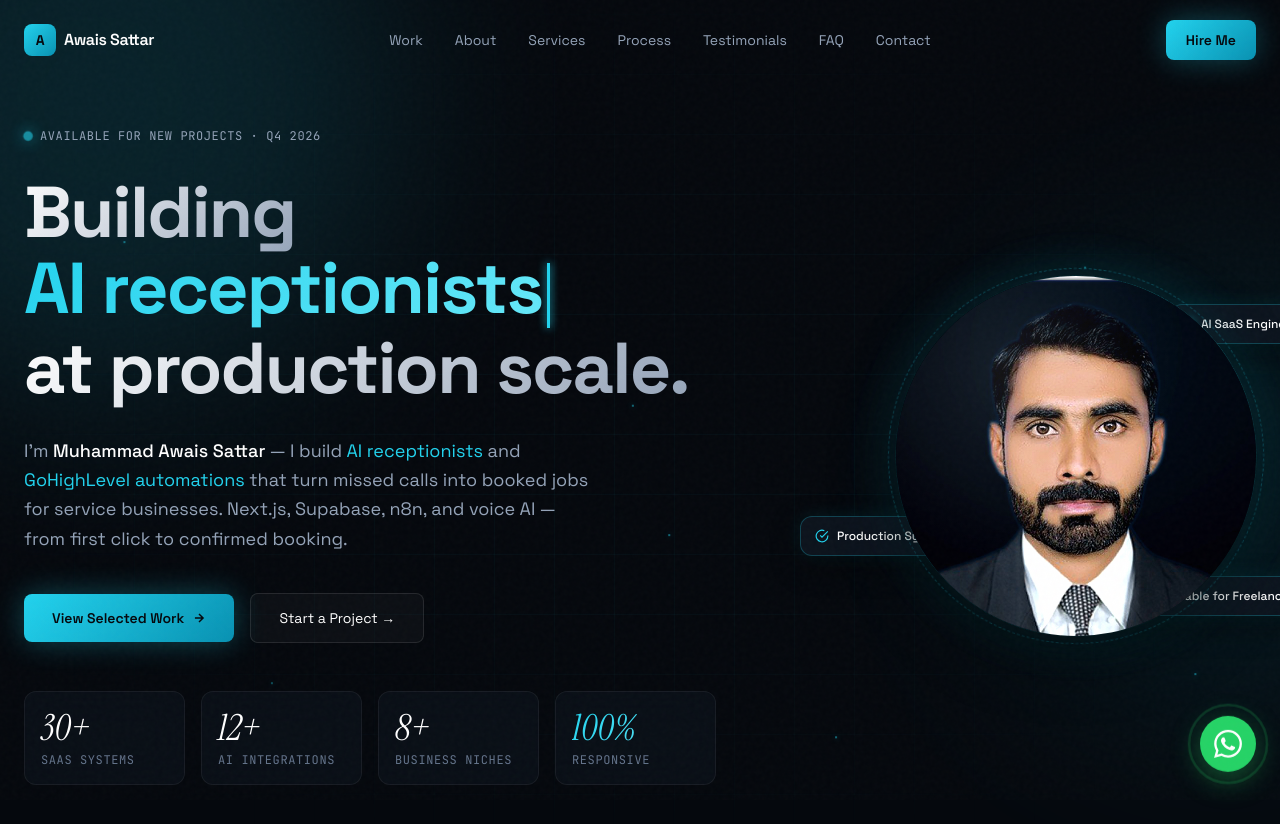
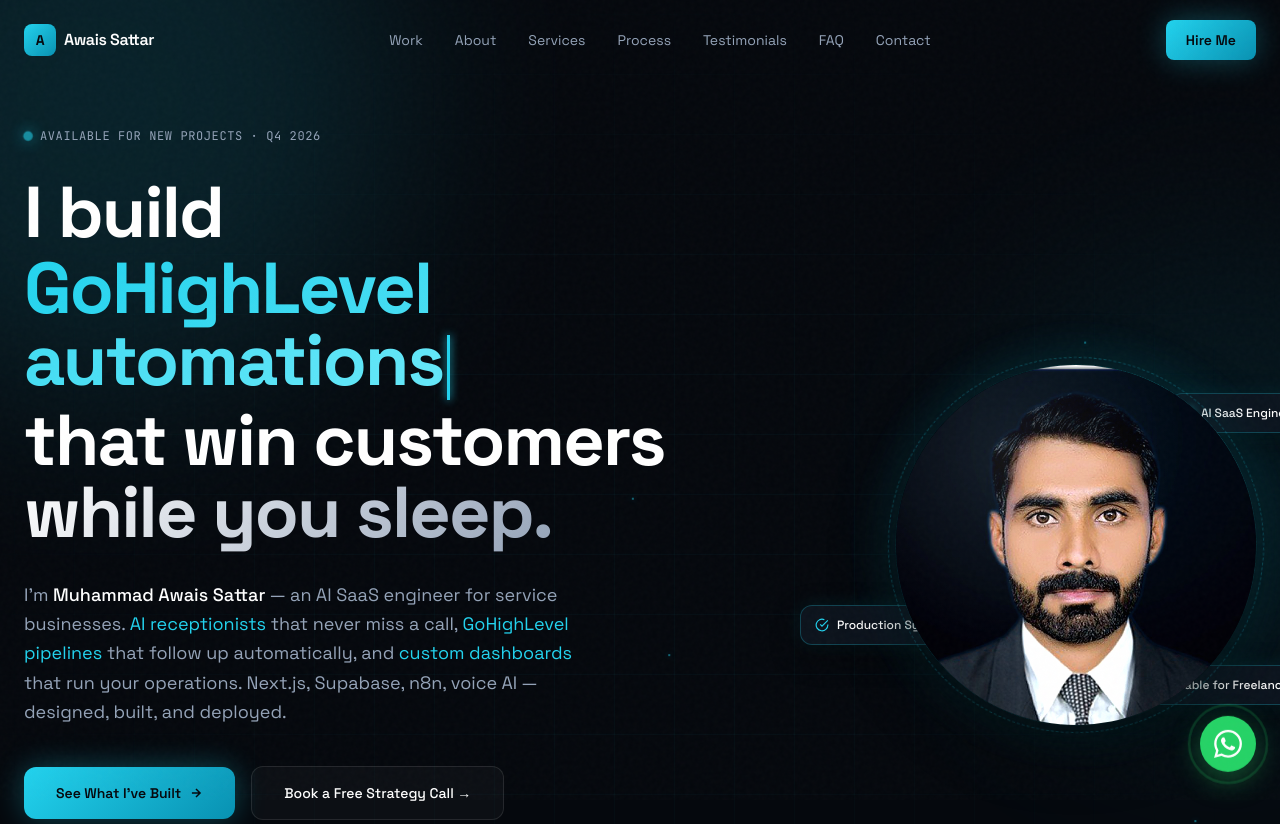
Before and after one commit to awaissattar763-ctrl/awaissattar-portfolio, a React (Vite) app: page / in a window 1280 px wide. Shown: the top 824 px of the page. Built offline with nearby package versions, Linux system fonts and the light colour scheme.

Commit message:
International standard polish: hero rewrite, copy polish, honest stats

```diff
--- a/src/components/About.jsx
+++ b/src/components/About.jsx
@@ -22,22 +22,23 @@
         <div className="grid lg:grid-cols-12 gap-12">
           <Reveal direction="left" className="lg:col-span-7 space-y-5 text-slate-300 text-lg leading-relaxed">
             <p>
-              I'm <span className="text-white font-medium">Muhammad Awais Sattar</span>, based in Khanewal,
-              Pakistan. I specialize in building production-grade SaaS dashboards, AI-integrated admin
-              systems, and end-to-end business platforms.
+              I'm <span className="text-white font-medium">Muhammad Awais Sattar</span>, an AI SaaS
+              engineer based in Pakistan, working with clients worldwide. I build the systems that
+              service businesses run on — <span className="text-cyan-400">AI receptionists</span> that
+              answer every call, <span className="text-cyan-400">automation pipelines</span> that follow
+              up instantly, and <span className="text-cyan-400">dashboards</span> that turn chaos into clarity.
             </p>
             <p>
-              My work spans 8+ industries — from{' '}
-              <span className="text-cyan-400">real estate intelligence</span> to restaurant operations,
-              from <span className="text-cyan-400">WhatsApp automation</span> to school management
-              systems. I've shipped 30+ SaaS systems with AI integrations across Claude, OpenAI, Groq,
-              and Llama.
+              My portfolio spans 10+ business verticals — real estate, dental, legal, home services,
+              retail, education, fitness, hospitality. Every project is a working system with real
+              backend logic, not a mockup: Supabase Auth, PostgreSQL, n8n workflows, voice AI.
             </p>
             <p className="text-slate-400">
-              I don't ship template-style projects. Every build is engineered around real business
-              workflows, with the architectural discipline of someone who understands that{' '}
+              I don't do template work. Each build starts from your actual workflow — how leads come
+              in, where they slip through, what your team touches daily — and the software is
+              engineered around that reality.{' '}
               <span className="text-cyan-400 italic">
-                "frontend" is just the surface — products are systems.
+                Frontend is the surface. Products are systems.
               </span>
             </p>
           </Reveal>
@@ -46,18 +47,18 @@
             <div className="grid grid-cols-2 gap-3">
               <div className="glass-cyan rounded-xl p-5">
                 <div className="text-xs font-mono text-cyan-400 mb-1">SPECIALIZATIONS</div>
-                <div className="text-white font-semibold text-sm">AI SaaS Platforms</div>
-                <div className="text-xs text-slate-500 mt-1">ERP · CRM · Admin Panels</div>
+                <div className="text-white font-semibold text-sm">AI SaaS & Automation</div>
+                <div className="text-xs text-slate-500 mt-1">Receptionists · Pipelines · Dashboards</div>
               </div>
               <div className="glass-cyan rounded-xl p-5">
                 <div className="text-xs font-mono text-cyan-400 mb-1">INDUSTRIES</div>
-                <div className="text-white font-semibold text-sm">8+ Verticals</div>
-                <div className="text-xs text-slate-500 mt-1">EdTech · FinTech · PropTech</div>
+                <div className="text-white font-semibold text-sm">10+ Verticals</div>
+                <div className="text-xs text-slate-500 mt-1">Dental · Legal · Home Services</div>
               </div>
               <div className="glass-cyan rounded-xl p-5">
                 <div className="text-xs font-mono text-cyan-400 mb-1">AI MODELS</div>
                 <div className="text-white font-semibold text-sm">Claude · OpenAI</div>
-                <div className="text-xs text-slate-500 mt-1">Groq · Llama 3</div>
+                <div className="text-xs text-slate-500 mt-1">Groq · Llama 3 · ElevenLabs</div>
               </div>
               <div className="glass-cyan rounded-xl p-5">
                 <div className="text-xs font-mono text-cyan-400 mb-1">LANGUAGES</div>
--- a/src/components/Hero.jsx
+++ b/src/components/Hero.jsx
@@ -25,9 +25,9 @@
               </div>
             </Reveal>
 
-            <h1 className="text-4xl md:text-6xl lg:text-7xl font-bold tracking-tight leading-[1.0] mb-8">
+            <h1 className="text-4xl md:text-6xl lg:text-7xl font-bold tracking-tight leading-[1.02] mb-8">
               <Reveal direction="up">
-                <span className="gradient-text">Building</span>
+                <span className="text-white">I build</span>
               </Reveal>
               <Reveal direction="up" delay={0.1}>
                 <div className="my-1">
@@ -35,30 +35,32 @@
                 </div>
               </Reveal>
               <Reveal direction="up" delay={0.2}>
-                <span className="gradient-text">at production scale.</span>
+                <span className="text-white">that win customers</span>{' '}
+                <span className="gradient-text">while you sleep.</span>
               </Reveal>
             </h1>
 
             <Reveal direction="up" delay={0.3}>
               <p className="text-lg text-slate-400 max-w-xl leading-relaxed mb-10">
-                I'm <span className="text-white font-medium">Muhammad Awais Sattar</span> — I build{' '}
-                <span className="text-cyan-400">AI receptionists</span> and{' '}
-                <span className="text-cyan-400">GoHighLevel automations</span> that turn missed calls into
-                booked jobs for service businesses. Next.js, Supabase, n8n, and voice AI — from first
-                click to confirmed booking.
+                I'm <span className="text-white font-medium">Muhammad Awais Sattar</span> — an AI SaaS
+                engineer for service businesses. <span className="text-cyan-400">AI receptionists</span>{' '}
+                that never miss a call, <span className="text-cyan-400">GoHighLevel pipelines</span>{' '}
+                that follow up automatically, and <span className="text-cyan-400">custom dashboards</span>{' '}
+                that run your operations. Next.js, Supabase, n8n, voice AI — designed, built, and
+                deployed.
               </p>
             </Reveal>
 
             <Reveal direction="up" delay={0.4}>
               <div className="flex flex-wrap items-center gap-4 mb-12">
-                <a href="#work" className="btn-primary px-7 py-3.5 rounded-lg text-sm flex items-center gap-2">
-                  <span>View Selected Work</span>
+                <a href="#work" className="btn-primary px-8 py-4 rounded-xl text-sm font-semibold flex items-center gap-2 shadow-lg shadow-cyan-500/20 hover:shadow-cyan-500/30 transition-shadow">
+                  <span>See What I've Built</span>
                   <svg width="14" height="14" viewBox="0 0 24 24" fill="none" stroke="currentColor" strokeWidth="2.5">
                     <path d="M5 12h14M12 5l7 7-7 7" />
                   </svg>
                 </a>
-                <a href="#contact" className="btn-ghost px-7 py-3.5 rounded-lg text-sm text-white">
-                  Start a Project →
+                <a href="#contact" className="btn-ghost px-8 py-4 rounded-xl text-sm font-medium text-white border border-white/15 hover:border-cyan-400/40 hover:bg-white/5 transition-all">
+                  Book a Free Strategy Call →
                 </a>
               </div>
             </Reveal>
@@ -66,10 +68,10 @@
             <Reveal direction="up" delay={0.5}>
               <div className="grid grid-cols-2 md:grid-cols-4 gap-4">
                 {[
-                  { count: 30, label: 'SaaS Systems' },
-                  { count: 12, label: 'AI Integrations' },
-                  { count: 8, label: 'Business Niches' },
-                  { count: 100, label: 'Responsive', suffix: '%', cyan: true },
+                  { count: 20, label: 'Projects Shipped' },
+                  { count: 8, label: 'AI Integrations' },
+                  { count: 10, label: 'Business Niches' },
+                  { count: 100, label: 'Client Focus', suffix: '%', cyan: true },
                 ].map((s, i) => (
                   <div key={i} className="glass rounded-xl p-4">
                     <div className={`stat-num text-3xl md:text-4xl mb-1 ${s.cyan ? 'cyan-text' : 'text-white'}`}>
--- a/src/components/TypedText.jsx
+++ b/src/components/TypedText.jsx
@@ -1,11 +1,11 @@
 import { useEffect, useState } from 'react';
 
 const phrases = [
+  'AI receptionists',
   'GoHighLevel automations',
-  'AI receptionists',
-  'lead pipelines that book jobs',
-  'missed-call text-back systems',
-  'AI-integrated apps',
+  'booking pipelines',
+  'voice AI systems',
+  'SaaS dashboards',
 ];
 
 export default function TypedText() {
--- a/src/components/WhyHire.jsx
+++ b/src/components/WhyHire.jsx
@@ -3,8 +3,8 @@
 
 const whyItems = [
   {
-    title: 'Fast, Predictable Delivery',
-    body: 'Most MVPs ship in 2–4 weeks. I work in clear milestones with daily updates, not radio silence.',
+    title: 'You Get a Working System, Not a Mockup',
+    body: 'Every project ships with real auth, real database, and real deployment. If it\'s in my portfolio, it runs.',
     icon: (
       <svg width="22" height="22" viewBox="0 0 24 24" fill="none" stroke="currentColor" strokeWidth="2">
         <polyline points="13 2 3 14 12 14 11 22 21 10 12 10 13 2" />
@@ -12,8 +12,8 @@
     ),
   },
   {
-    title: 'Premium UI Quality',
-    body: 'Dashboards that look like real funded SaaS, not template clones. Clients close enterprise deals with my UI.',
+    title: 'Built for Your Workflow, Not a Template',
+    body: 'I study how your business actually operates — then engineer the software around it. No generic clones.',
     icon: (
       <svg width="22" height="22" viewBox="0 0 24 24" fill="none" stroke="currentColor" strokeWidth="2">
         <path d="M12 2l3.09 6.26L22 9.27l-5 4.87 1.18 6.88L12 17.77l-6.18 3.25L7 14.14 2 9.27l6.91-1.01z" />
@@ -21,8 +21,8 @@
     ),
   },
   {
-    title: 'Production-Ready Code',
-    body: 'Deployed on Vercel/Netlify on day one. Real auth, real database, real responsive design.',
+    title: 'AI That Understands Your Business',
+    body: 'Claude, OpenAI, Groq — I build assistants that read your actual data, not chatbots that guess.',
     icon: (
       <svg width="22" height="22" viewBox="0 0 24 24" fill="none" stroke="currentColor" strokeWidth="2">
         <path d="M22 11.08V12a10 10 0 11-5.93-9.14" />
@@ -31,8 +31,8 @@
     ),
   },
   {
-    title: 'AI Integration Expertise',
-    body: "Claude, OpenAI, Groq, Llama — I've shipped context-aware AI assistants that understand business data.",
+    title: 'Missed Calls Become Booked Jobs',
+    body: 'AI receptionists and instant follow-up automations mean no lead waits, no lead goes cold.',
     icon: (
       <svg width="22" height="22" viewBox="0 0 24 24" fill="none" stroke="currentColor" strokeWidth="2">
         <circle cx="12" cy="12" r="3" />
@@ -41,8 +41,8 @@
     ),
   },
   {
-    title: 'Real Workflow Understanding',
-    body: "I've built for schools, gyms, restaurants, law firms, mandis, salons — industry-specific operations.",
+    title: 'Clear Milestones, No Surprises',
+    body: 'Fixed scope, fixed timeline, daily updates. You always know exactly where your project stands.',
     icon: (
       <svg width="22" height="22" viewBox="0 0 24 24" fill="none" stroke="currentColor" strokeWidth="2">
         <rect x="3" y="3" width="18" height="18" rx="2" />
@@ -53,8 +53,8 @@
     ),
   },
   {
-    title: 'Bilingual Communication',
-    body: 'English, Urdu, Roman Urdu — clear communication in whatever language your team operates in.',
+    title: 'Direct Communication, Your Language',
+    body: 'English, Urdu, or Roman Urdu — fast responses, zero jargon, straight answers.',
     icon: (
       <svg width="22" height="22" viewBox="0 0 24 24" fill="none" stroke="currentColor" strokeWidth="2">
         <path d="M21 15a2 2 0 01-2 2H7l-4 4V5a2 2 0 012-2h14a2 2 0 012 2z" />
```
